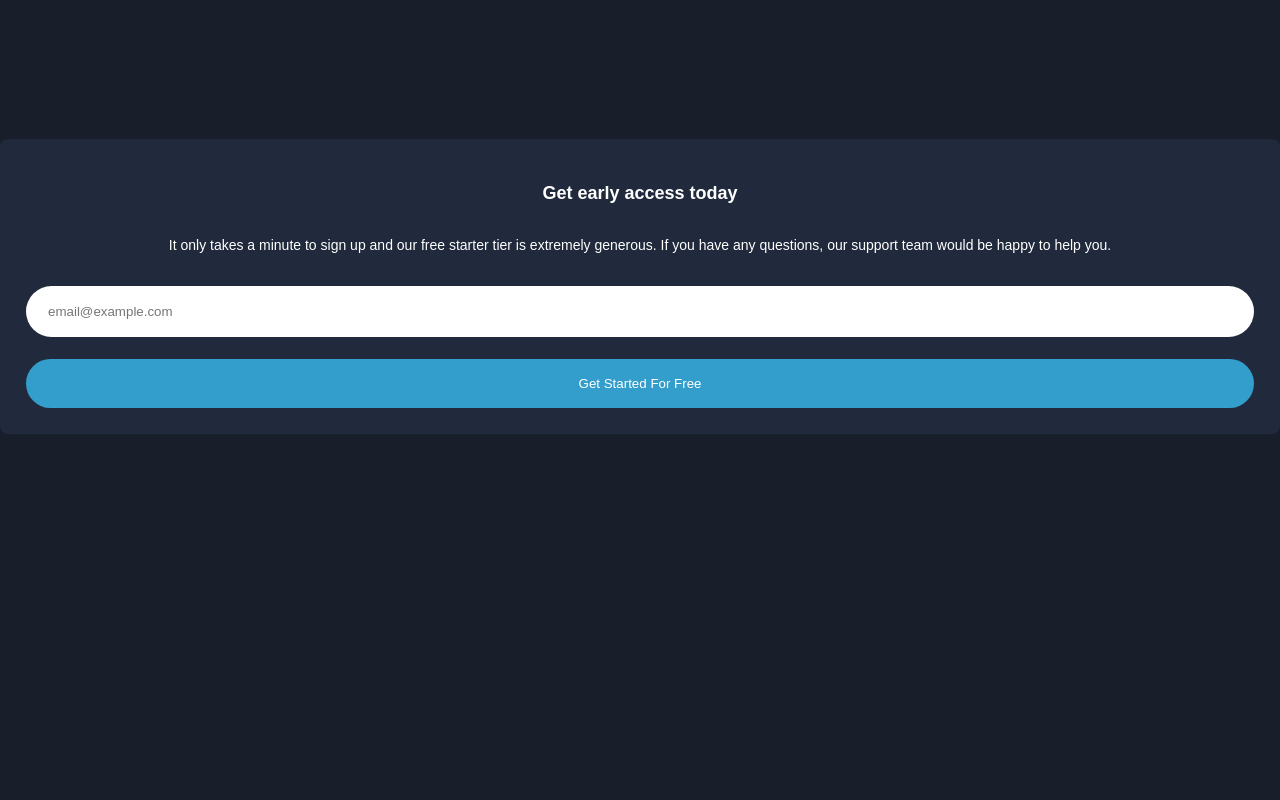
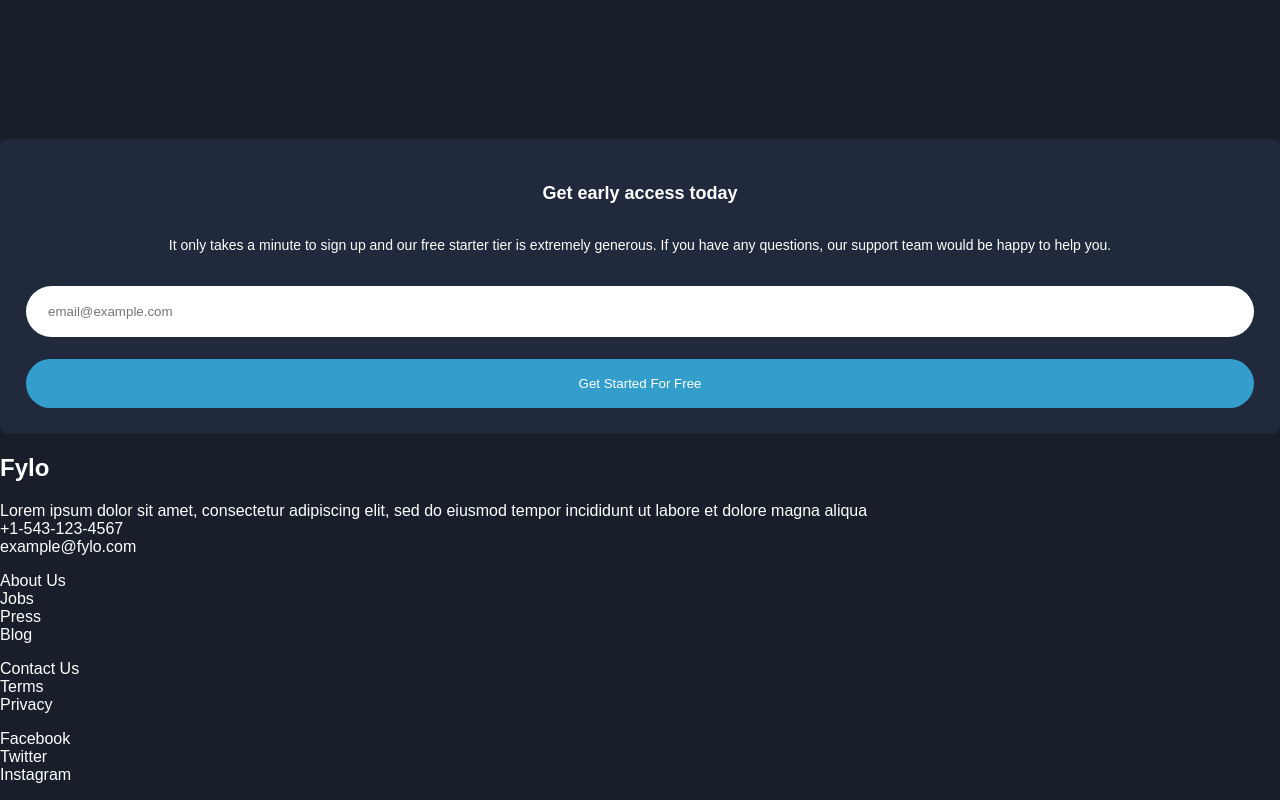
Before and after one commit to voromahery/iwt-4-fylo-dark-theme, a website: page webroot/index.html in a window 1280 px wide. Shown: the part 4040-4840 px from the top of the page. Before the commit the page ends 4474 px from the top, so only its background shows below. Drawn offline with Linux system fonts and the light colour scheme.

Commit message:
Created a footer

```diff
--- a/webroot/index.html
+++ b/webroot/index.html
@@ -207,5 +207,58 @@
         </div>
       </section>
     </main>
+    <footer>
+      <h2 class="footer__heading">
+        <a href="#" class="footer__heading--link">Fylo</a>
+      </h2>
+      <div class="footer__wrapper">
+        <ul class="contact__list">
+          <li class="contact__list--item location">
+            Lorem ipsum dolor sit amet, consectetur adipiscing elit, sed do
+            eiusmod tempor incididunt ut labore et dolore magna aliqua
+          </li>
+          <li class="contact__list--item phone">+1-543-123-4567</li>
+          <li class="contact__list--item email">example@fylo.com</li>
+        </ul>
+        <div class="links__wrapper">
+          <ul class="footer__nav--list">
+            <li class="footer__nav--list-item">
+              <a href="#" class="footer__nav--link">About Us</a>
+            </li>
+            <li class="footer__nav--list-item">
+              <a href="#" class="footer__nav--link">Jobs</a>
+            </li>
+            <li class="footer__nav--list-item">
+              <a href="#" class="footer__nav--link">Press</a>
+            </li>
+            <li class="footer__nav--list-item">
+              <a href="#" class="footer__nav--link">Blog</a>
+            </li>
+          </ul>
+          <ul class="footer__a11y--list">
+            <li class="a11y__list--item">
+              <a href="#" class="a11y__link">Contact Us</a>
+            </li>
+            <li class="a11y__list--item">
+              <a href="#" class="a11y__link">Terms</a>
+            </li>
+            <li class="a11y__list--item">
+              <a href="#" class="a11y__link">Privacy</a>
+            </li>
+          </ul>
+        </div>
+        <ul class="social__media--list">
+          <li class="social__media--list-item">
+            <a href="#" class="social__media--link facebook">Facebook</a>
+          </li>
+          <li class="social__media--list-item">
+            <a href="#" class="social__media--link twitter">Twitter</a>
+          </li>
+          <li class="social__media--list-item">
+            <a href="#" class="social__media--link instagram">Instagram</a>
+          </li>
+        </ul>
+      </div>
+    </footer>
   </body>
 </html>
```
